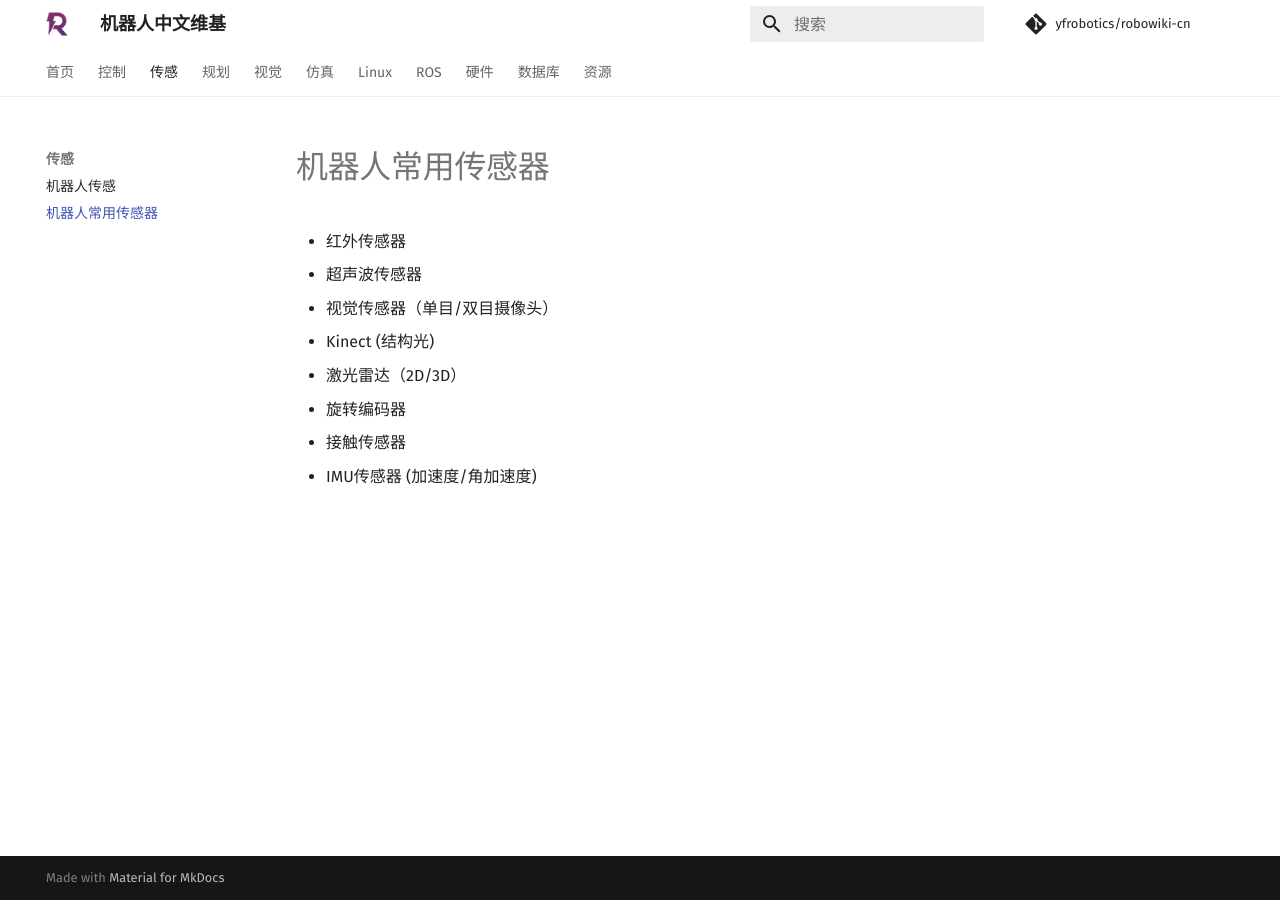
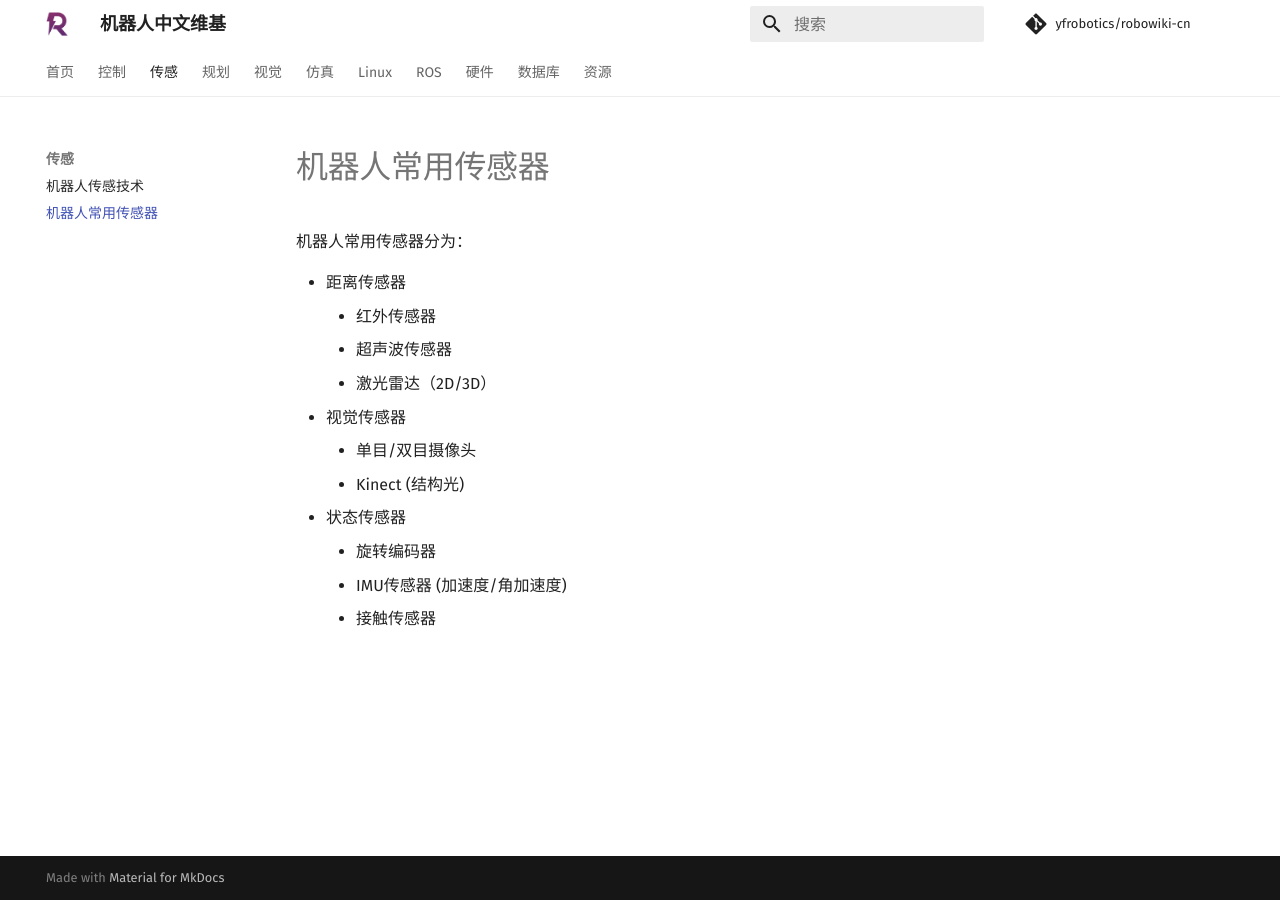
Before and after one commit to yfrobotics/robowiki-cn, an MkDocs documentation site: the page built from docs/sensing/sensors.md, in a window 1280 px wide. Built offline with MkDocs 1.6.1 and Material for MkDocs 9.7.7, drawn with Linux system fonts in a browser that asks for light colours; comment, search, counter and statistics services are not loaded.

Commit message:
Improve a few pages including sensing

```diff
--- a/docs/sensing/index.md
+++ b/docs/sensing/index.md
@@ -1,4 +1,4 @@
-# 机器人传感
+# 机器人传感技术
 
 本栏目包含以下内容：
 
--- a/docs/sensing/sensors.md
+++ b/docs/sensing/sensors.md
@@ -1,10 +1,15 @@
 # 机器人常用传感器
 
-- 红外传感器
-- 超声波传感器
-- 视觉传感器（单目/双目摄像头）
-- Kinect (结构光)
-- 激光雷达（2D/3D）
-- 旋转编码器
-- 接触传感器
-- IMU传感器 (加速度/角加速度)
+机器人常用传感器分为：
+
+- 距离传感器
+	- 红外传感器
+	- 超声波传感器
+	- 激光雷达（2D/3D）
+- 视觉传感器
+	- 单目/双目摄像头
+	- Kinect (结构光)
+- 状态传感器
+	- 旋转编码器
+	- IMU传感器 (加速度/角加速度)
+	- 接触传感器
```
Also changed, not shown: docs/control/index.md (+7 -0 lines), docs/database/index.md (added, +3 -0 lines), docs/ros/index.md (+3 -1 lines), docs/standard.md (+3 -0 lines).
